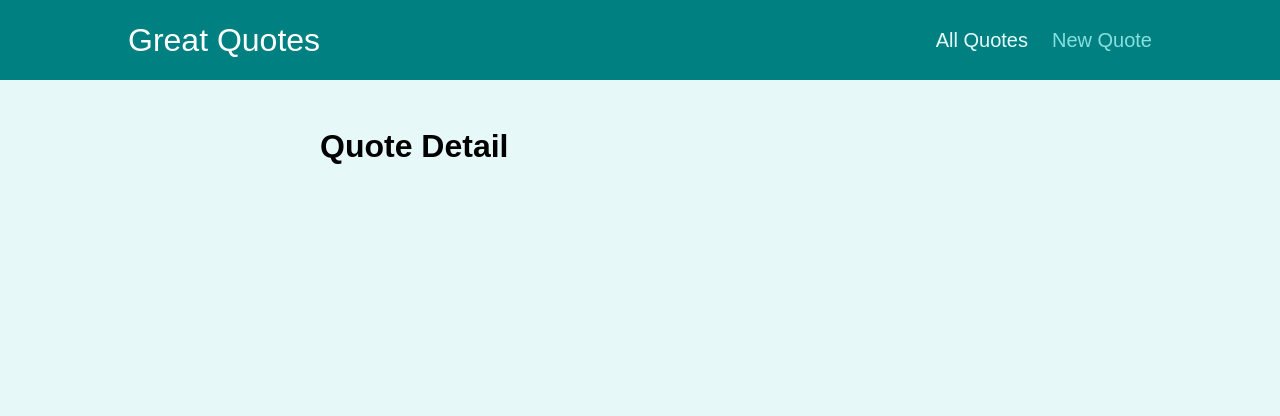
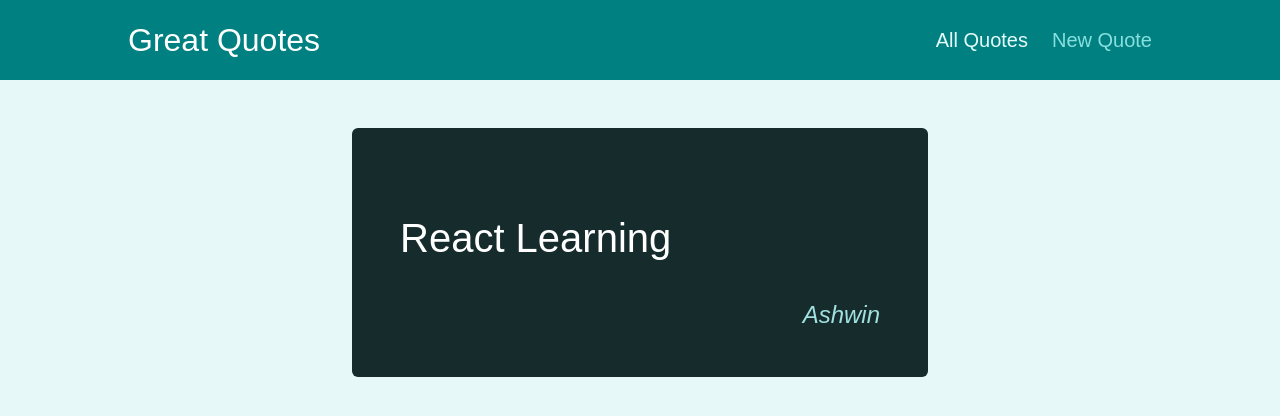
Before and after one commit to Ashwinv23/react-router-quotes, a React (Create React App) app: page /quotes/q1 in a window 1280 px wide. Shown: the top 416 px of the page. Built offline with nearby package versions, Linux system fonts and the light colour scheme.

Commit message:
modified quote detail page

```diff
--- a/src/components/quotes/QuoteItem.js
+++ b/src/components/quotes/QuoteItem.js
@@ -1,4 +1,5 @@
 import classes from './QuoteItem.module.css';
+import { Link } from 'react-router-dom';
 
 const QuoteItem = (props) => {
   return (
@@ -9,7 +10,9 @@ const QuoteItem = (props) => {
         </blockquote>
         <figcaption>{props.author}</figcaption>
       </figure>
-      <a className='btn'>View Fullscreen</a>
+      <Link to={`/quotes/${props.id}`} className='btn'>
+        View FullScreen
+      </Link>
     </li>
   );
 };
--- a/src/pages/QuoteDetail.js
+++ b/src/pages/QuoteDetail.js
@@ -1,12 +1,20 @@
 import React from 'react';
 import { useParams, Route } from 'react-router-dom';
 import Comments from '../components/comments/Comments';
+import HighlightedQuote from '../components/quotes/HighlightedQuote';
+
+const DUMMY_QUOTES = [
+  { id: 'q1', author: 'Ashwin', text: 'React Learning' },
+  { id: 'q2', author: 'Vijendra', text: 'Redux Learning' },
+];
 
 function QuoteDetail() {
   const params = useParams();
+  const quote = DUMMY_QUOTES.find((quote) => quote.id === params.id);
+
   return (
     <div>
-      <h1>Quote Detail</h1>
+      <HighlightedQuote text={quote.text} author={quote.author} />
       <Route path={`/quotes/${params.id}/comments`}>
         <Comments />
       </Route>
```
Also changed, not shown: 1 other file (tests, documents, lock files or other folders).
